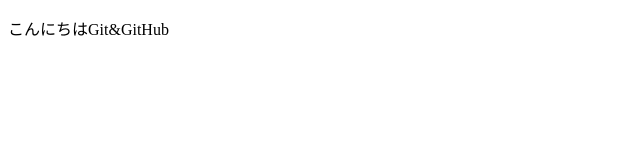
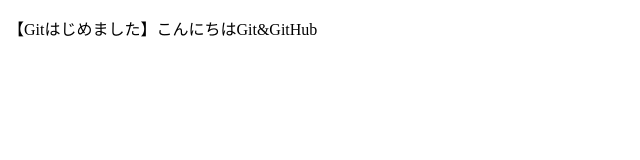
Before and after one commit to acchon-pe/Git123, a plain HTML site: page index.html in a window 1280 px wide. Shown: the whole page, without its empty margins (0-640 px from the left). Drawn offline with Linux system fonts and the light colour scheme.

Commit message:
close #3

```diff
--- a/index.html
+++ b/index.html
@@ -3,9 +3,9 @@
 <head>
   <meta charset="UTF-8">
   <meta name="viewport" content="width=device-width, initial-scale=1.0">
-  <title>はじめてのバージョン管理</title>
+  <title>【Gitはじめました】はじめてのバージョン管理</title>
 </head>
 <body>
-  <p>こんにちはGit&amp;GitHub</p>
+  <p>【Gitはじめました】こんにちはGit&amp;GitHub</p>
 </body>
 </html>
```
